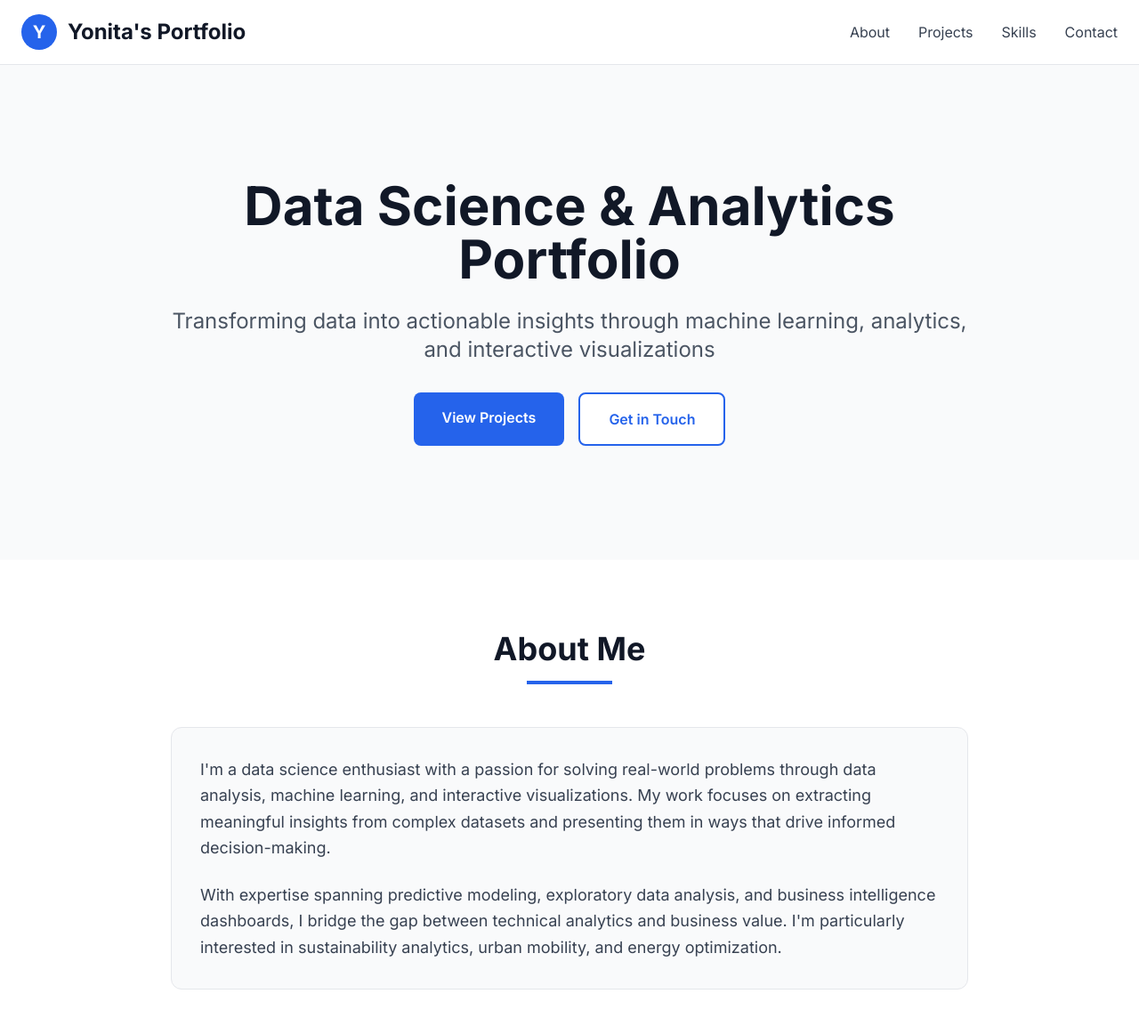
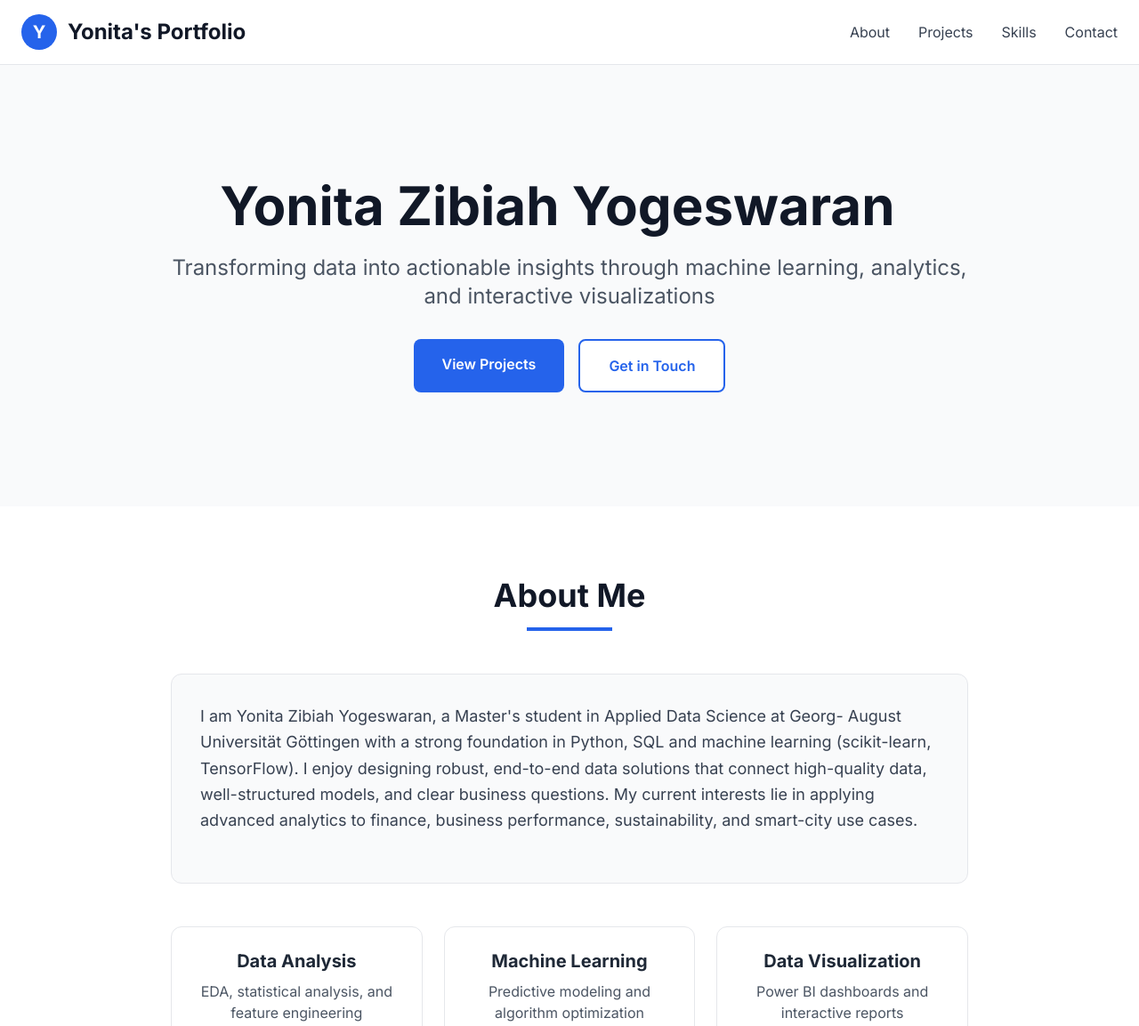
Before and after one commit to yonita-07/yonita-07.github.io, a plain HTML site: page index.html in a window 1280 px wide. Shown: the top 1153 px of the page at 89% size. Drawn offline with nearby package versions, Linux system fonts and the light colour scheme.

Commit message:
Update index.html

```diff
--- a/index.html
+++ b/index.html
@@ -65,9 +65,9 @@
     <section class="bg-gray-50 py-20 md:py-32">
         <div class="container mx-auto px-6">
             <div class="max-w-4xl mx-auto text-center fade-in">
-                <h2 class="text-5xl md:text-6xl font-bold text-gray-900 mb-6">
-                    Data Science & Analytics Portfolio
-                </h2>
+               <h2 class="text-5xl md:text-6xl font-bold text-gray-900 mb-6">
+                 <span id="typed-name"></span>
+                   </h2>
                 <p class="text-xl md:text-2xl text-gray-600 mb-8 leading-relaxed">
                     Transforming data into actionable insights through machine learning,
                     analytics, and interactive visualizations
@@ -95,14 +95,10 @@
 
                 <div class="bg-gray-50 p-8 rounded-xl border border-gray-200">
                     <p class="text-lg text-gray-700 leading-relaxed mb-6">
-                        I'm a data science enthusiast with a passion for solving real-world problems through data analysis,
-                        machine learning, and interactive visualizations. My work focuses on extracting meaningful insights
-                        from complex datasets and presenting them in ways that drive informed decision-making.
-                    </p>
-                    <p class="text-lg text-gray-700 leading-relaxed">
-                        With expertise spanning predictive modeling, exploratory data analysis, and business intelligence
-                        dashboards, I bridge the gap between technical analytics and business value. I'm particularly
-                        interested in sustainability analytics, urban mobility, and energy optimization.
+                        I am Yonita Zibiah Yogeswaran, a Master's student in Applied Data Science at Georg- August Universität Göttingen
+                        with a strong foundation in Python, SQL and machine learning (scikit-learn, TensorFlow). I enjoy designing robust,
+                        end-to-end data solutions that connect high-quality data, well-structured models, and clear business questions.
+                        My current interests lie in applying advanced analytics to finance, business  performance, sustainability, and smart-city use cases.
                     </p>
                 </div>
 
@@ -436,7 +432,6 @@
             </div>
         </div>
     </footer>
-
     <script>
         // Smooth scroll
         document.querySelectorAll('a[href^="#"]').forEach(anchor => {
@@ -474,5 +469,39 @@
             observer.observe(el);
         });
     </script>
+    <script>
+    // Typing effect for name
+    const nameText = "Yonita Zibiah Yogeswaran";
+    const nameElement = document.getElementById('typed-name');
+    let charIndex = 0;
+
+    function typeWriter() {
+        if (charIndex < nameText.length) {
+            nameElement.textContent += nameText.charAt(charIndex);
+            charIndex++;
+            setTimeout(typeWriter, 100); // Speed: 100ms per character
+        } else {
+            // Add blinking cursor after typing is done
+            nameElement.classList.add('typed-cursor');
+        }
+    }
+
+    // Start typing when page loads
+    window.addEventListener('load', typeWriter);
+</script>
+
+<style>
+    /* Blinking cursor effect */
+    .typed-cursor::after {
+        content: '|';
+        animation: blink 0.7s infinite;
+        margin-left: 5px;
+    }
+
+    @keyframes blink {
+        0%, 50% { opacity: 1; }
+        51%, 100% { opacity: 0; }
+    }
+</style>
 </body>
 </html>
```
